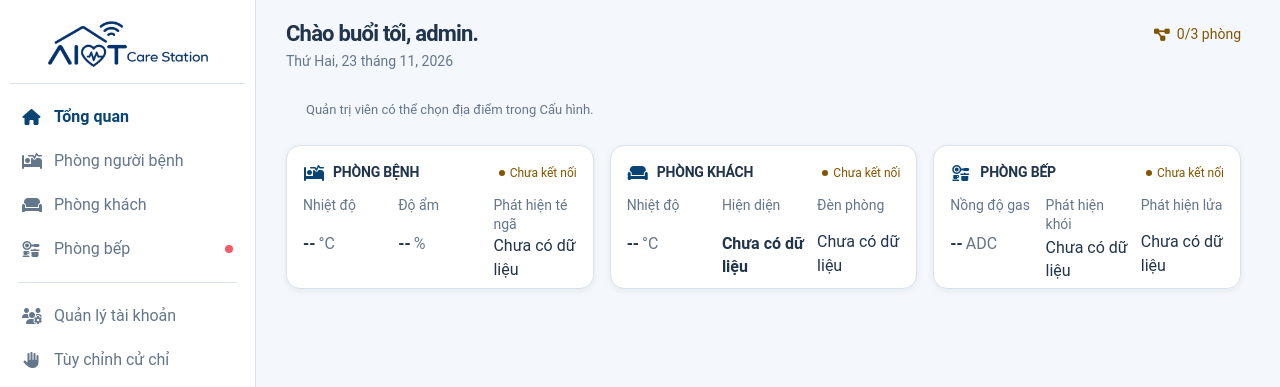
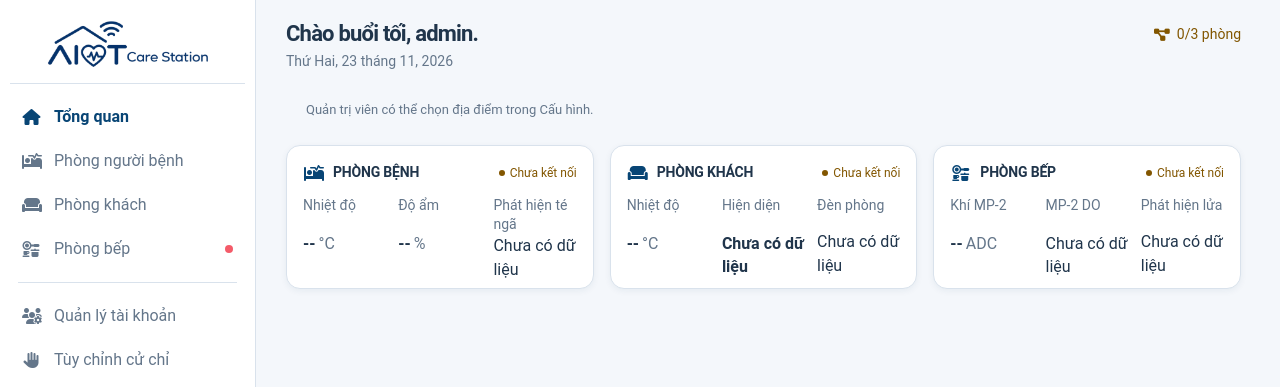
Before and after one commit to khoudang/aiot-care, a Flask app: page /dashboard in a window 1280 px wide. Shown: the top 387 px of the page. Run offline with Flask 3, Linux system fonts and the light colour scheme; the visitor is signed in with stand-in values (Sample User, id 1); data comes from the database, SQL or seed files in the repository; data that the repository does not hold is empty; some libraries are stand-ins or nearby versions.

Commit message:
Clarify MP-2 ADC and optional DO status across gateway UI

```diff
--- a/iot.py
+++ b/iot.py
@@ -162,6 +162,7 @@ ROOMS = {
     },
     "kitchen": {
         "gas": None, "smoke": False, "flame": False,
+        "mp2_do_enabled": False, "mp2_do_alarm": False,
         "window": False, "exhaust": False, "exhaust_speed": None,
         "light": False, "buzzer": False, "phase": "unknown", "event_id": None,
         "gas_unit": "raw_adc", "calibration_status": "uncalibrated", "ppm_c3h8": None,
@@ -619,7 +620,8 @@ _NUMERIC_ALIASES = {
     "fan_speed": "fan_speed", "speed": "fan_speed",
     "exhaust_speed": "exhaust_speed",
 }
-_BOOL_KEYS = ["motion", "light", "fan", "buzzer", "smoke", "flame", "window", "exhaust", "auto"]
+_BOOL_KEYS = ["motion", "light", "fan", "buzzer", "smoke", "flame",
+              "mp2_do_enabled", "mp2_do_alarm", "window", "exhaust", "auto"]
 
 
 def apply_node_payload(room, payload):
@@ -639,7 +641,8 @@ def apply_node_payload(room, payload):
                  and type(payload.get("flame")) is bool)
         continuous = (_kitchen_sample_at is not None and
                       sample_time - _kitchen_sample_at <= KITCHEN_SAMPLE_TIMEOUT_SEC)
-        safe = valid and gas < GAS_WARN_THRESHOLD and not payload["smoke"] and not payload["flame"]
+        safe = (valid and gas < GAS_WARN_THRESHOLD and not payload["smoke"]
+                and not payload["flame"] and payload.get("mp2_do_alarm") is not True)
         if not safe:
             _kitchen_safe_since = None
         elif _kitchen_safe_since is None or not continuous:
@@ -1285,7 +1288,8 @@ def _danger_warn():
     with state_lock:
         k = dict(ROOMS["kitchen"])
     gas_k = _gas_avg("kitchen") or 0
-    danger = bool(k["flame"] or k["smoke"] or gas_k >= GAS_HIGH_THRESHOLD
+    danger = bool(k["flame"] or k["smoke"] or k["mp2_do_alarm"]
+                  or gas_k >= GAS_HIGH_THRESHOLD
                   or (as_number(k.get("gas")) or 0) >= GAS_HIGH_THRESHOLD
                   or (_kitchen_emergency and k.get("phase") != "wait_confirm"))
     warn = bool(gas_k >= GAS_WARN_THRESHOLD)
--- a/static/js/dashboard.js
+++ b/static/js/dashboard.js
@@ -84,7 +84,7 @@
     overview:['Tổng quan','Theo dõi và điều khiển ba phòng.'],
     patient:['Phòng người bệnh','Camera bám người, cảm biến và thiết bị chăm sóc'],
     living:['Phòng khách','Cảm biến hiện diện, ánh sáng và thiết bị'],
-    kitchen:['Phòng bếp','Giám sát gas – khói – lửa và thông gió khẩn cấp'],
+    kitchen:['Phòng bếp','Giám sát khí MP-2 ADC – DO – lửa và thông gió khẩn cấp'],
     gestures:['Tùy chỉnh cử chỉ','Ánh xạ cử chỉ để điều khiển thiết bị'],
     'admin-users':['Quản lý tài khoản','Tài khoản truy cập hệ thống'],
     'admin-logs':['Nhật ký & cảnh báo','Lịch sử đăng nhập, hoạt động và cảnh báo'],
@@ -340,14 +340,25 @@
       else if(d.gas>=1500){st.className='badge warn';st.innerHTML='<i class="fas fa-circle-exclamation"></i> Tăng cao';card.classList.remove('alarm');}
       else{st.className='badge ok';st.innerHTML='<i class="fas fa-circle-check"></i> An toàn';card.classList.remove('alarm');}
     }
-    if(d.smoke!=null&&(kitchenConnected||d.smoke)){document.getElementById('kt-smoke-status').textContent=d.smoke?'PHÁT HIỆN KHÓI':'Không phát hiện';document.getElementById('kt-smoke-tile').classList.toggle('alarm',!!d.smoke);document.getElementById('ov-kitchen-smoke').textContent=d.smoke?'Có':'Không';}
+    // "smoke" is a backwards-compatible alias for the MP-2 DO comparator,
+    // never an independent smoke detector. No DO wiring confirmation = not monitored.
+    const mp2DoEnabled=d.mp2_do_enabled===true;
+    const mp2DoActive=d.smoke===true||(mp2DoEnabled&&d.mp2_do_alarm===true);
+    const mp2DoStatus=mp2DoActive?'CẢNH BÁO NGƯỠNG'
+      :!kitchenConnected?'Chưa có dữ liệu'
+      :mp2DoEnabled?'Không kích hoạt cảnh báo':'Chưa kích hoạt đo DO';
+    document.getElementById('kt-smoke-status').textContent=mp2DoStatus;
+    document.getElementById('kt-smoke-tile').classList.toggle('alarm',mp2DoActive);
+    document.getElementById('ov-kitchen-smoke').textContent=mp2DoActive?'Cảnh báo'
+      :!kitchenConnected?'Chưa có dữ liệu'
+      :mp2DoEnabled?'Bình thường':'Chưa kích hoạt';
     if(d.flame!=null&&(kitchenConnected||d.flame)){document.getElementById('kt-flame-status').textContent=d.flame?'PHÁT HIỆN LỬA':'Không phát hiện';document.getElementById('kt-flame-tile').classList.toggle('alarm',!!d.flame);document.getElementById('ov-kitchen-flame').textContent=d.flame?'Có':'Không';}
     if(d.window!=null)setToggle('kt-window-toggle','kt-window-tile',d.window,'Đang mở','Đang đóng');
     if(d.exhaust_speed!=null){const r=document.getElementById('kt-exhaust-range'),v=document.getElementById('kt-exhaust-val');if(r.dataset.userEditing&&Math.abs(+d.exhaust_speed-(+r.dataset.desiredValue))<=1){clearTimeout(r._userEditTimeout);delete r.dataset.userEditing;delete r.dataset.desiredValue;}if(!r.dataset.userEditing){r.value=d.exhaust_speed;v.textContent=d.exhaust_speed;}}
     if(d.exhaust!=null)setToggle('kt-exhaust-toggle','kt-exhaust-tile',d.exhaust,'Đang hút','Đang tắt');
     if(d.light!=null)setToggle('kt-light-toggle','kt-light-tile',d.light,'Đang bật','Đang tắt');
     if(d.buzzer!=null)setToggle('kt-buzzer-toggle','kt-buzzer-tile',d.buzzer,'Đang kêu','Im lặng');
-    const danger=d.flame||d.smoke||(d.gas!=null&&d.gas>=2500),warn=(d.gas!=null&&d.gas>=1500);
+    const danger=d.flame||mp2DoActive||(d.gas!=null&&d.gas>=2500),warn=(d.gas!=null&&d.gas>=1500);
     badge(document.getElementById('ov-kitchen-badge'),danger?'bad':(warn?'warn':(kitchenConnected?'ok':'')),danger?'Nguy hiểm':(warn?'Cảnh báo':(kitchenConnected?'An toàn':'Chưa kết nối')));
     if(danger||warn||kitchenConnected)markRoomAttention('kitchen',danger?'Cần kiểm tra phòng bếp':warn?'Kiểm tra khí gas':'',danger?'danger':'warn');
     touch();
@@ -490,7 +501,7 @@
     const chip=document.getElementById('state-chip'),desc=document.getElementById('state-desc');
     const allRoomsConnected=Object.values(nodeState).every(Boolean);
     const displayLevel=level==='normal'&&!allRoomsConnected?'unknown':level;
-    const map={normal:['ok','Chưa có cảnh báo','Chưa có cảnh báo nào được ghi nhận.'],unknown:['warn','Chưa đủ dữ liệu','Không thể xác nhận tình trạng an toàn khi một hoặc nhiều phòng chưa kết nối.'],light:['bad','Cảnh báo nhẹ','Khí gas tăng cao hơn mức bình thường'],emergency:['bad','Khẩn cấp','Phát hiện khói/lửa hoặc gas rất cao — đang xử lý'],awaiting:['bad','Chờ xác nhận','Điều kiện đã an toàn — cần xác nhận để khôi phục']};
+    const map={normal:['ok','Chưa có cảnh báo','Chưa có cảnh báo nào được ghi nhận.'],unknown:['warn','Chưa đủ dữ liệu','Không thể xác nhận tình trạng an toàn khi một hoặc nhiều phòng chưa kết nối.'],light:['bad','Cảnh báo nhẹ','Khí gas tăng cao hơn mức bình thường'],emergency:['bad','Khẩn cấp','Cảnh báo ngõ DO MP-2, lửa hoặc ADC gas rất cao — đang xử lý'],awaiting:['bad','Chờ xác nhận','Điều kiện đã an toàn — cần xác nhận để khôi phục']};
     document.getElementById('state-card').dataset.level=displayLevel;
     if(level==='normal'){if(nodeState.kitchen)markRoomAttention('kitchen','','');}
     else markRoomAttention('kitchen',level==='light'?'Kiểm tra khí gas':'Cảnh báo an toàn',level==='light'?'warn':'danger');
--- a/templates/index.html
+++ b/templates/index.html
@@ -167,8 +167,8 @@
               </header>
               <div class="ha-area-state"><span id="attn-kitchen" class="area-attention" hidden><i class="fas fa-triangle-exclamation" aria-hidden="true"></i> Cần kiểm tra</span></div>
               <div class="ha-entity-grid">
-                <div class="ha-entity"><span class="entity-symbol"><i class="fas fa-wind" aria-hidden="true"></i></span><div class="entity-copy"><span class="entity-label">Nồng độ gas</span><div class="entity-reading"><span id="ov-kitchen-gas">--</span><small>ADC</small></div></div></div>
-                <div class="ha-entity"><span class="entity-symbol"><i class="fas fa-smog" aria-hidden="true"></i></span><div class="entity-copy"><span class="entity-label">Phát hiện khói</span><div class="entity-reading"><span id="ov-kitchen-smoke">Chưa có dữ liệu</span></div></div></div>
+                <div class="ha-entity"><span class="entity-symbol"><i class="fas fa-wind" aria-hidden="true"></i></span><div class="entity-copy"><span class="entity-label">Khí MP-2</span><div class="entity-reading"><span id="ov-kitchen-gas">--</span><small>ADC</small></div></div></div>
+                <div class="ha-entity"><span class="entity-symbol"><i class="fas fa-smog" aria-hidden="true"></i></span><div class="entity-copy"><span class="entity-label">MP-2 DO</span><div class="entity-reading"><span id="ov-kitchen-smoke">Chưa có dữ liệu</span></div></div></div>
                 <div class="ha-entity entity-wide"><span class="entity-symbol"><i class="fas fa-fire-flame-curved" aria-hidden="true"></i></span><div class="entity-copy"><span class="entity-label">Phát hiện lửa</span><div class="entity-reading"><span id="ov-kitchen-flame">Chưa có dữ liệu</span></div></div></div>
               </div>
             </section>
@@ -346,10 +346,10 @@
             <div class="balanced-sensor-card" id="kt-gas-card">
               <div class="bsc-header">
                 <div>
-                  <div class="bsc-name">Nồng độ Gas (MQ-2)</div>
-                  <div class="bsc-sub">Cảm biến rò rỉ khí gas</div>
+                  <div class="bsc-name">Cảm biến khí MP-2</div>
+                  <div class="bsc-sub">Giá trị khí ADC thô (sau chia áp)</div>
                 </div>
-                <span class="chip ok" id="kt-gas-state">An toàn</span>
+                <span class="chip" id="kt-gas-state">Chưa có dữ liệu</span>
               </div>
               <div class="bsc-val"><span id="kt-gas">--</span><small>ADC</small></div>
               <div id="kt-gauge" style="display:none"></div>
@@ -358,11 +358,11 @@
             <div class="balanced-sensor-card" id="kt-smoke-tile">
               <div class="bsc-header">
                 <div>
-                  <div class="bsc-name">Cảm biến Khói MP-2</div>
-                  <div class="bsc-sub">Phát hiện khói dày đặc</div>
+                  <div class="bsc-name">Ngõ cảnh báo DO (MP-2)</div>
+                  <div class="bsc-sub">Ngưỡng comparator của cùng cảm biến khí, không phải đầu báo khói riêng</div>
                 </div>
               </div>
-              <div class="bsc-val" style="font-size:1.2rem;margin-top:6px"><span id="kt-smoke-status">Bình thường</span></div>
+              <div class="bsc-val" style="font-size:1.2rem;margin-top:6px"><span id="kt-smoke-status">Chưa có dữ liệu</span></div>
             </div>
 
             <div class="balanced-sensor-card" id="kt-flame-tile">
@@ -372,7 +372,7 @@
                   <div class="bsc-sub">Phát hiện nguồn nhiệt lửa</div>
                 </div>
               </div>
-              <div class="bsc-val" style="font-size:1.2rem;margin-top:6px"><span id="kt-flame-status">Bình thường</span></div>
+              <div class="bsc-val" style="font-size:1.2rem;margin-top:6px"><span id="kt-flame-status">Chưa có dữ liệu</span></div>
             </div>
           </div></section><section class="detail-group"><h2>Thiết bị xử lý</h2><div class="devices-card-grid">
             <!-- Cửa sổ thoát khí -->
@@ -439,7 +439,7 @@
             <div class="card-h" style="border:none;padding:0 0 16px">
               <div>
                 <h3>Lịch sử cảnh báo an toàn phòng bếp</h3>
-                <p>Nhật ký ghi nhận nồng độ gas tăng cao, phát hiện khói hoặc lửa</p>
+                <p>Nhật ký ghi nhận khí gas ADC tăng cao, cảnh báo ngõ DO MP-2 hoặc lửa</p>
               </div>
               <button class="btn sm" id="kt-alerts-reload"><i class="fas fa-rotate"></i> Tải lại</button>
             </div>
```
Also changed, not shown: tests/test_kitchen_control.py (+28 -0 lines), tests/test_telemetry_ui.cjs (+24 -0 lines).
